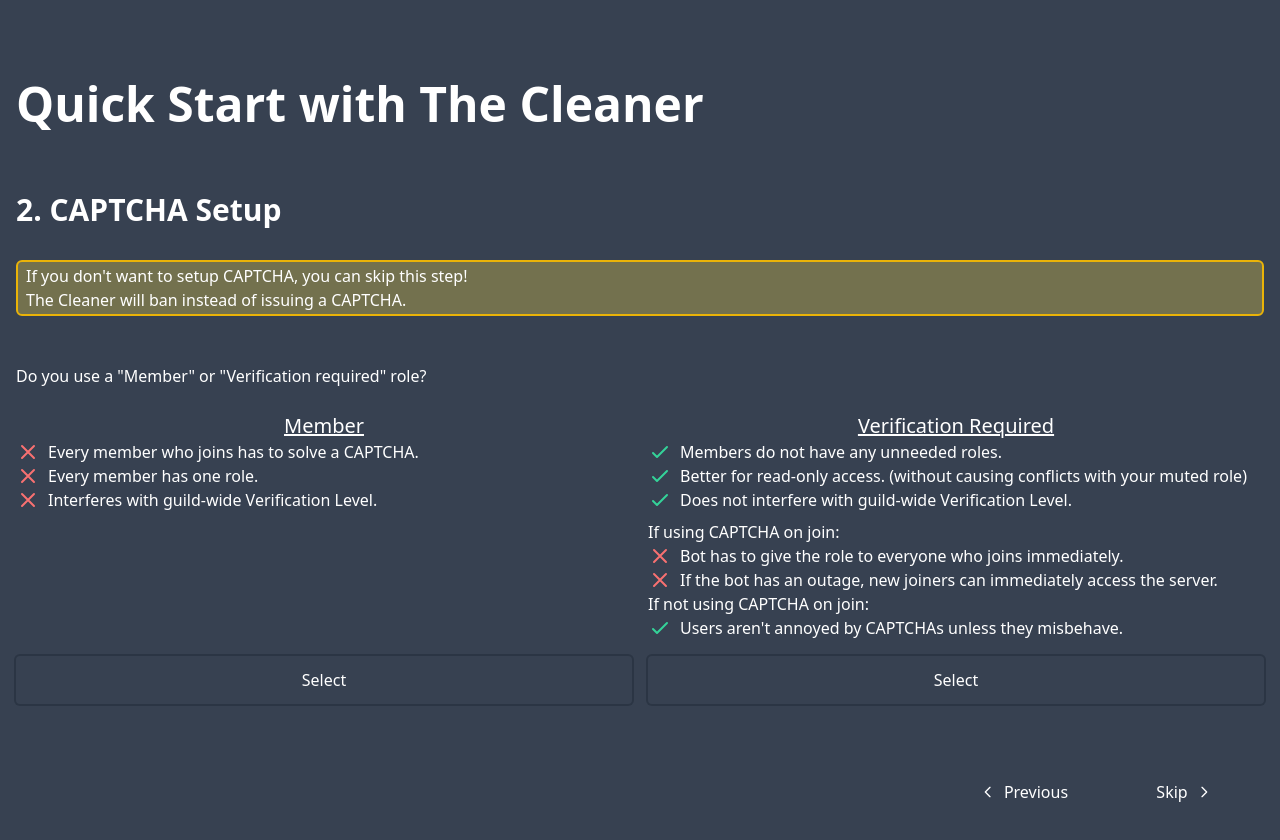
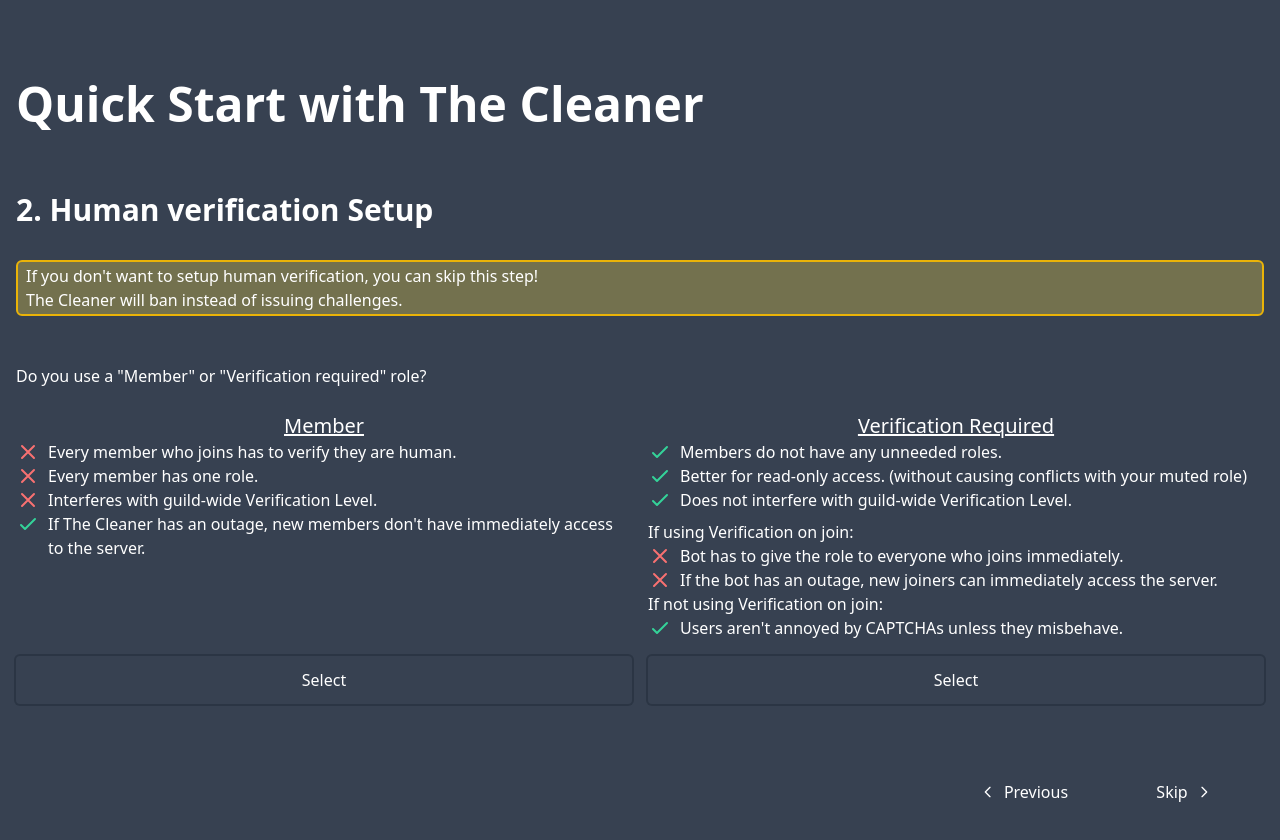
Before and after one commit to cleaner-bot/website, a Next.js app: page /quickstart in a window 1280 px wide. Both pictures are taken after a click on the button "Skip". Shown: the top 840 px of the page. Built offline with nearby package versions, Linux system fonts and the light colour scheme.

Commit message:
update quickstart wording

```diff
--- a/pages/quickstart/index.jsx
+++ b/pages/quickstart/index.jsx
@@ -116,27 +116,27 @@
                             Manage roles
                         </h4>
                         <p className="text-gray-200">
-                            Required for CAPTCHA challenge of users.
+                            Required for human verification of users.
                         </p>
                     </div>
                 </div>
-                <StepBar setCurrentStep={setCurrentStep} next="2-captcha" skip={skip} />
+                <StepBar setCurrentStep={setCurrentStep} next="2-challenge" skip={skip} />
             </>
         )
     },
-    "2-captcha": function CaptchaStep({ setCurrentStep }) {
+    "2-challenge": function ChallengeStep({ setCurrentStep }) {
         const [member, setMember] = useState(undefined);
         return (
             <>
                 <h2 className="text-3xl font-semibold mb-8">
-                    2. CAPTCHA Setup
+                    2. Human verification Setup
                 </h2>
                 <div className="border-yellow-500 border-2 rounded-md bg-yellow-300 bg-opacity-30 px-2 py-0.5 my-2">
                     <p>
-                        If you don't want to setup CAPTCHA, you can skip this step!
+                        If you don't want to setup human verification, you can skip this step!
                     </p>
                     <p>
-                        The Cleaner will ban instead of issuing a CAPTCHA.
+                        The Cleaner will ban instead of issuing challenges.
                     </p>
                 </div>
                 <div className="mt-12">
@@ -148,7 +148,7 @@
                             </p>
                             <div className="mb-2">
                                 <Contra>
-                                    Every member who joins has to solve a CAPTCHA.
+                                    Every member who joins has to verify they are human.
                                 </Contra>
                                 <Contra>
                                     Every member has one role.
@@ -156,6 +156,9 @@
                                 <Contra>
                                     Interferes with guild-wide Verification Level.
                                 </Contra>
+                                <Pro>
+                                    If The Cleaner has an outage, new members don't have immediately access to the server.
+                                </Pro>
                             </div>
                         </div>
                         <div>
@@ -173,7 +176,7 @@
                                     Does not interfere with guild-wide Verification Level.
                                 </Pro>
                             </div>
-                            If using CAPTCHA on join:
+                            If using Verification on join:
                             <div>
                                 <Contra>
                                     Bot has to give the role to everyone who joins immediately.
@@ -182,7 +185,7 @@
                                     If the bot has an outage, new joiners can immediately access the server.
                                 </Contra>
                             </div>
-                            If not using CAPTCHA on join:
+                            If not using Verification on join:
                             <div>
                                 <Pro>
                                     Users aren't annoyed by CAPTCHAs unless they misbehave.
@@ -223,11 +226,11 @@
                     </ol>
                     <p>
                         <bold>Congratulations!</bold>{" "}
-                        CAPTCHA verification is now setup properly!
+                        Human verification is now setup properly!
                     </p>
                     {!member && <>
                         <h3>
-                            Bonus: CAPTCHA on join
+                            Bonus: Verification on join
                         </h3>
                         <ol>
                             <li>
@@ -286,7 +289,7 @@
                         You can also disable logging with <code>/config logging reset</code>
                     </p>
                 </article>
-                <StepBar setCurrentStep={setCurrentStep} previous="2-captcha" next="4-exceptions" />
+                <StepBar setCurrentStep={setCurrentStep} previous="2-challenge" next="4-exceptions" />
             </>
         )
     },
```
